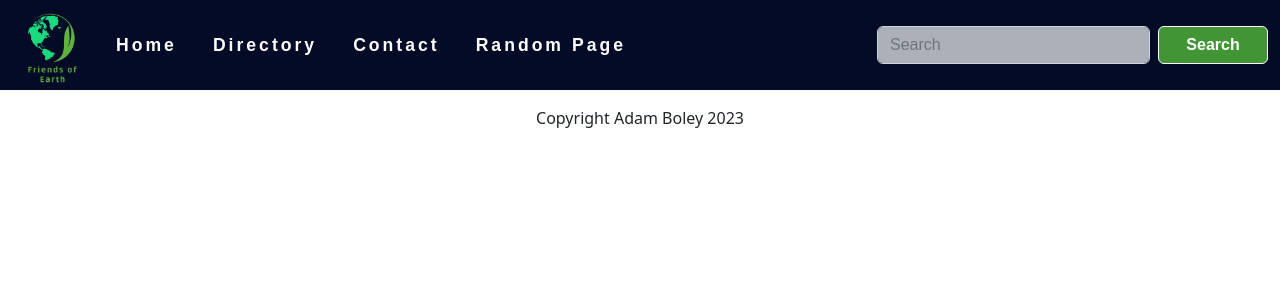
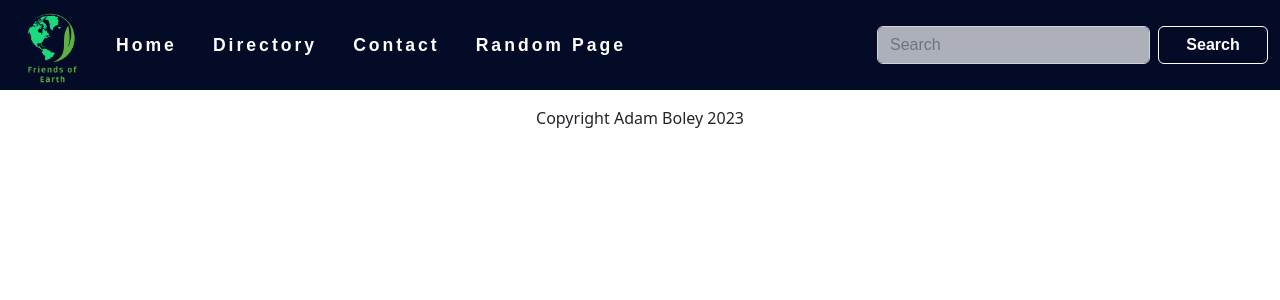
Before and after one commit to lpewton/Feb-2023-Hackathon, a Django app: page / in a window 1280 px wide. Shown: the top 300 px of the page. Run offline with Django 3.2, Linux system fonts and the light colour scheme; data that the repository does not hold is empty; some web fonts are replaced.

Commit message:
Add style to search button

```diff
--- a/static/css/style.css
+++ b/static/css/style.css
@@ -34,7 +34,6 @@ body {
 
 .nav-link:hover {
     color: #19db7d;
-    text-decoration: underline;
 }
 
 .nav-item {
@@ -43,6 +42,10 @@ body {
 
 .vibrant-green {
     color: #19db7d;
+}
+
+.btn.vibrant-green {
+    background-color: #030b27;
 }
 
 .btn.vibrant-green:hover {
--- a/templates/base.html
+++ b/templates/base.html
@@ -55,7 +55,7 @@
                 </ul>
                 <form class="d-flex" role="search" action="{% url 'search_results' %}" method="GET">
                     <input class="form-control me-2" type="search" placeholder="Search" aria-label="Search" name="search">
-                    <button class="btn btn-outline-success" type="submit">Search</button>
+                    <button class="btn btn-outline-success vibrant-green" type="submit">Search</button>
                 </form>
           </div>
         </div>
```
